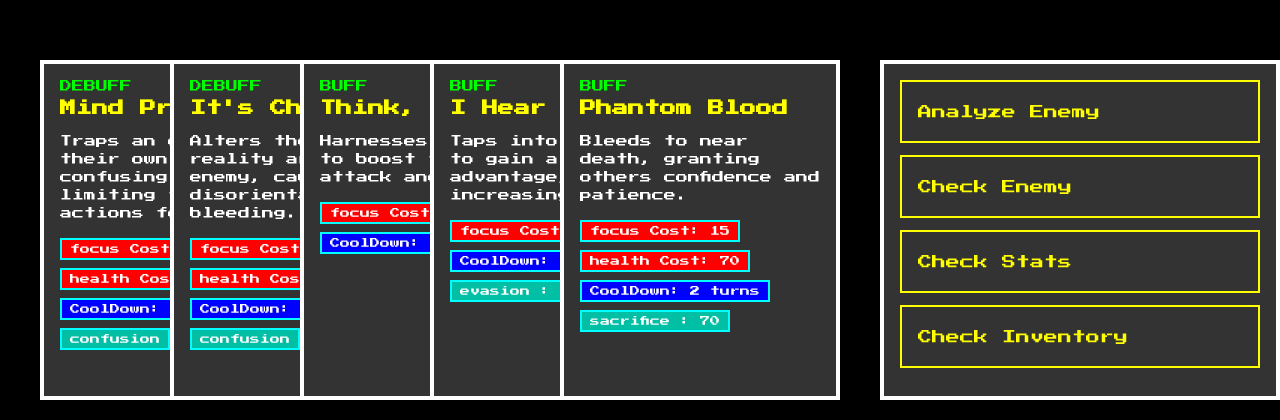
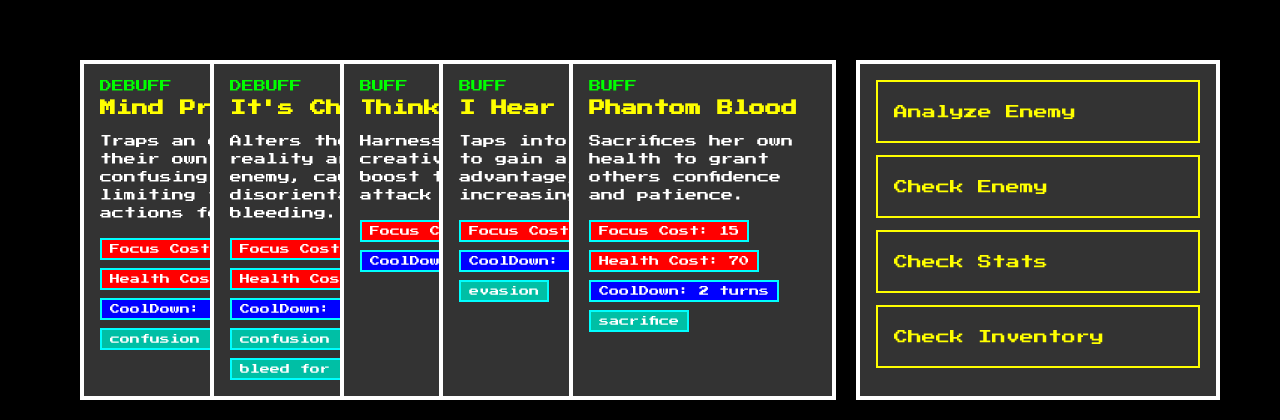
Before and after one commit to TeasUp/Pek, a React (Create React App) app in the folder game/: page / in a window 1280 px wide. Shown: the part 420-840 px from the top of the page. Built offline with nearby package versions, Linux system fonts and the light colour scheme.

Commit message:
Remade the whole battle page to be better a bit more and support other large view points Made a general template for the cards then remade pek's cards a bit

```diff
--- a/game/src/Pages/BattlePage/BattlePage.css
+++ b/game/src/Pages/BattlePage/BattlePage.css
@@ -11,11 +11,20 @@
     padding: 20px;
 }
 
+.battle-container {
+    width: 100%;
+    max-width: 1200px;
+    margin: 0 5rem; /* Adding 5rem margin from left and right */
+    box-sizing: border-box; /* Ensure padding/margins are included in width */
+    display: flex;
+    justify-content: center;
+    align-items: flex-end;
+}
+
 .main-container {
     display: flex;
     justify-content: center;
     width: 100%;
-    max-width: 1200px;
 }
 
 .cards {
@@ -80,6 +89,7 @@
     flex-wrap: wrap;
     gap: 8px;
 }
+
 .detail {
     color: #fff;
     font-size: 10px;
--- a/game/src/Pages/BattlePage/BattlePage.jsx
+++ b/game/src/Pages/BattlePage/BattlePage.jsx
@@ -1,13 +1,14 @@
 import React from "react";
 import "./BattlePage.css";
-import actionCards from "../../database/cards/mainActionCards";
 import pekActions from "../../database/cards/partyMembersCards/pekActionCards";
 import battleActions from "../../database/options/battleActions";
-import cressidaActions from "../../database/cards/partyMembersCards/cressidaActionCards";
 
-export default function battlePage() {
+export default function BattlePage() {
     return (
         <main className="battle-page">
+            <div className="battle-container">
+                {" "}
+                {/* New container */}
                 <section className="main-container">
                     <section className="cards">
                         {pekActions.map((action) => (
@@ -31,20 +32,26 @@ export default function battlePage() {
                                                 key={costType}
                                                 className="detail detail-cost"
                                             >
-                                            {costType} Cost: {amount}
+                                                {costType
+                                                    .charAt(0)
+                                                    .toUpperCase() +
+                                                    costType.slice(1)}{" "}
+                                                Cost: {amount}
                                             </span>
                                         )
                                     )}
 
                                     {action.details.baseDamage && (
                                         <span className="detail detail-info">
-                                        Base Damage: {action.details.baseDamage}
+                                            Base Damage:{" "}
+                                            {action.details.baseDamage}
                                         </span>
                                     )}
 
                                     <span className="detail detail-info">
                                         CoolDown: {action.details.coolDown}{" "}
-                                    {action.details.coolDown !== "one time use" && "turns"}
+                                        {action.details.coolDown !==
+                                            "one time use" && "turns"}
                                     </span>
 
                                     {action.details.healthRestore && (
@@ -54,16 +61,15 @@ export default function battlePage() {
                                         </span>
                                     )}
 
-                                {action.details.effects &&
-                                    action.details.effects.map(
+                                    {(action.details.effects || []).map(
                                         (effect, index) => (
                                             <span
-                                                key={index}
+                                                key={`${effect.type}-${index}`}
                                                 className="detail detail-effect"
                                             >
-                                                {effect.type}{" "}
-                                                {effect.amount &&
-                                                    `: ${effect.amount}`}
+                                                {effect.type}
+                                                {effect.duration &&
+                                                    ` for ${effect.duration} turns`}
                                             </span>
                                         )
                                     )}
@@ -74,9 +80,12 @@ export default function battlePage() {
 
                     <section className="actions">
                         <ul>
-                        {battleActions.map((action) => (
-                            <li key={action}>
-                                <button className="action-button">
+                            {battleActions.map((action, index) => (
+                                <li key={index}>
+                                    <button
+                                        className="action-button"
+                                        aria-label={action}
+                                    >
                                         {action}
                                     </button>
                                 </li>
@@ -84,6 +93,7 @@ export default function battlePage() {
                         </ul>
                     </section>
                 </section>
+            </div>
         </main>
     );
 }
--- a/game/src/database/cards/partyMembersCards/cressidaActionCards.js
+++ b/game/src/database/cards/partyMembersCards/cressidaActionCards.js
@@ -40,7 +40,7 @@ const cressidaActions = [
                     target: "multiple",
                     targetKind: "enemy",
                 },
-                { type: "shield", attackProtection: 10, target: "party" }, // Shields allies too
+                { type: "shield", attackProtection: 10, target: "party" },
             ],
         },
     },
@@ -67,7 +67,7 @@ const cressidaActions = [
                     target: "multiple",
                     targetKind: "enemy",
                 },
-                { type: "slowness", duration: 2, amount: 10, target: "enemy" }, // Debuff
+                { type: "slowness", duration: 2, amount: 10, target: "enemy" },
             ],
         },
     },
--- a/game/src/database/cards/partyMembersCards/pekActionCards.js
+++ b/game/src/database/cards/partyMembersCards/pekActionCards.js
@@ -71,16 +71,14 @@ const pekActions = [
             boosts: {
                 instinct: { target: "self", amount: 15 },
             },
-            effects: [
-                { type: "evasion", amount: 15, target: "self" }, // Defensive boost
-            ],
+            effects: [{ type: "evasion", amount: 15, target: "self" }],
         },
     },
     {
         type: "buff",
         title: "Phantom Blood",
         description:
-            "Bleeds to near death, granting others confidence and patience.",
+            "Sacrifices her own health to grant others confidence and patience.",
         details: {
             costs: {
                 focus: 15,
@@ -91,9 +89,7 @@ const pekActions = [
                 confidence: { target: "party", amount: 10 },
                 patience: { target: "party", amount: 10 },
             },
-            effects: [
-                { type: "sacrifice", amount: 70, target: "self" }, // Health sacrifice
-            ],
+            effects: [{ type: "sacrifice", amount: 70, target: "self" }],
         },
     },
 ];
```
Lines whose indentation alone changed are shown as unchanged.
